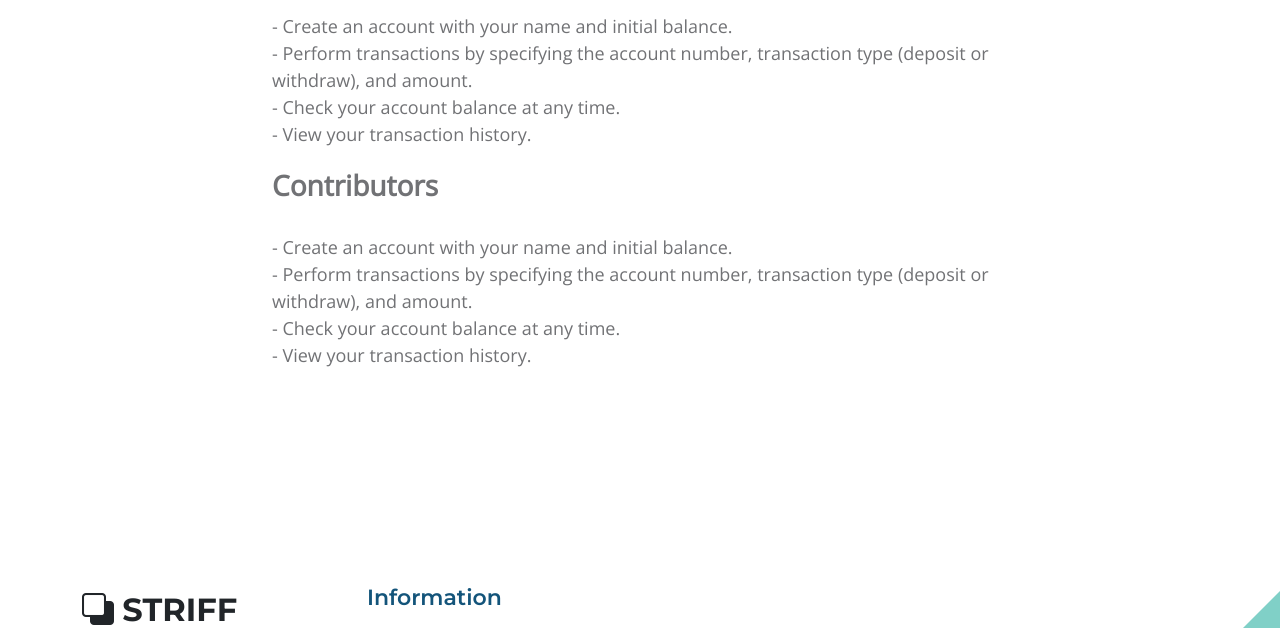
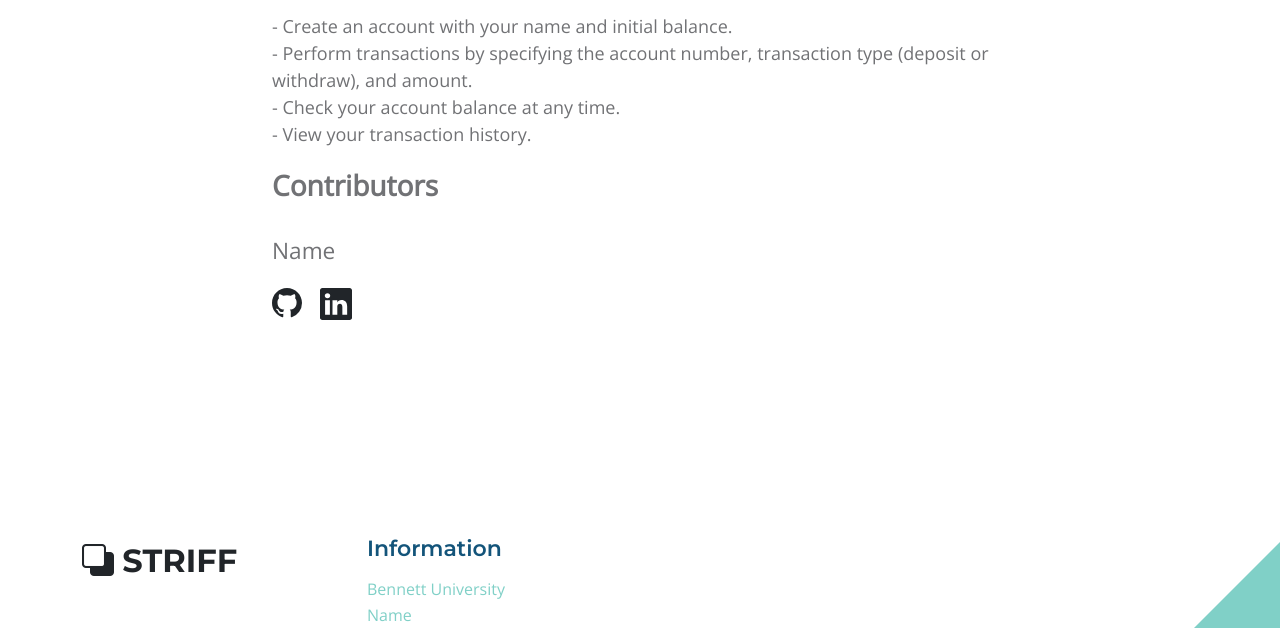
Before and after one commit to DEVAANSH001/STRIFF-PROJECT, a PHP site: page /topics-detail.html in a window 1280 px wide. Shown: the part 1786-2414 px from the top of the page. Run offline with PHP 8.4, Linux system fonts and the light colour scheme.

Commit message:
Added contributors and social media of contributor

```diff
--- a/css/templatemo-topic-listing.css
+++ b/css/templatemo-topic-listing.css
@@ -131,6 +131,17 @@ a:hover {
 b,
 strong {
   font-weight: var(--font-weight-bold);
+}
+
+.contributor-name{
+  font-size:17pt;
+}
+
+.social-media{
+  width: 10vh;
+  display: flex;
+  justify-content: space-between;
+  margin-top: 20px;
 }
 
 
--- a/topics-detail.html
+++ b/topics-detail.html
@@ -114,10 +114,16 @@
                                 - View your transaction history.</p>
 
                             <p style="font-size: 28px; font-weight: bolder; margin-top: 2px;">Contributors<br></p>
-                            <p style="font-size: 18px; padding-top: 12px;">- Create an account with your name and initial balance.<br>
-                                - Perform transactions by specifying the account number, transaction type (deposit or withdraw), and amount.<br>
-                                - Check your account balance at any time.<br>
-                                - View your transaction history.</p>
+                            <p style="font-size: 18px; padding-top: 12px;"><span class="contributor-name">Name</span>
+                                <div class="social-media">
+                                    <svg xmlns="http://www.w3.org/2000/svg" width="30" height="30" fill="currentColor" class="bi bi-github" viewBox="0 0 16 16">
+                                        <path d="M8 0C3.58 0 0 3.58 0 8c0 3.54 2.29 6.53 5.47 7.59.4.07.55-.17.55-.38 0-.19-.01-.82-.01-1.49-2.01.37-2.53-.49-2.69-.94-.09-.23-.48-.94-.82-1.13-.28-.15-.68-.52-.01-.53.63-.01 1.08.58 1.23.82.72 1.21 1.87.87 2.33.66.07-.52.28-.87.51-1.07-1.78-.2-3.64-.89-3.64-3.95 0-.87.31-1.59.82-2.15-.08-.2-.36-1.02.08-2.12 0 0 .67-.21 2.2.82.64-.18 1.32-.27 2-.27s1.36.09 2 .27c1.53-1.04 2.2-.82 2.2-.82.44 1.1.16 1.92.08 2.12.51.56.82 1.27.82 2.15 0 3.07-1.87 3.75-3.65 3.95.29.25.54.73.54 1.48 0 1.07-.01 1.93-.01 2.2 0 .21.15.46.55.38A8.01 8.01 0 0 0 16 8c0-4.42-3.58-8-8-8"/>
+                                    </svg>
+                                    <svg xmlns="http://www.w3.org/2000/svg" width="32" height="32" fill="currentColor" class="bi bi-linkedin" viewBox="0 0 16 16">
+                                        <path d="M0 1.146C0 .513.526 0 1.175 0h13.65C15.474 0 16 .513 16 1.146v13.708c0 .633-.526 1.146-1.175 1.146H1.175C.526 16 0 15.487 0 14.854zm4.943 12.248V6.169H2.542v7.225zm-1.2-8.212c.837 0 1.358-.554 1.358-1.248-.015-.709-.52-1.248-1.342-1.248S2.4 3.226 2.4 3.934c0 .694.521 1.248 1.327 1.248zm4.908 8.212V9.359c0-.216.016-.432.08-.586.173-.431.568-.878 1.232-.878.869 0 1.216.662 1.216 1.634v3.865h2.401V9.25c0-2.22-1.184-3.252-2.764-3.252-1.274 0-1.845.7-2.165 1.193v.025h-.016l.016-.025V6.169h-2.4c.03.678 0 7.225 0 7.225z"/>
+                                    </svg>
+                                </div>
+                            </p>
                         </div>
 
                     </div>
```
